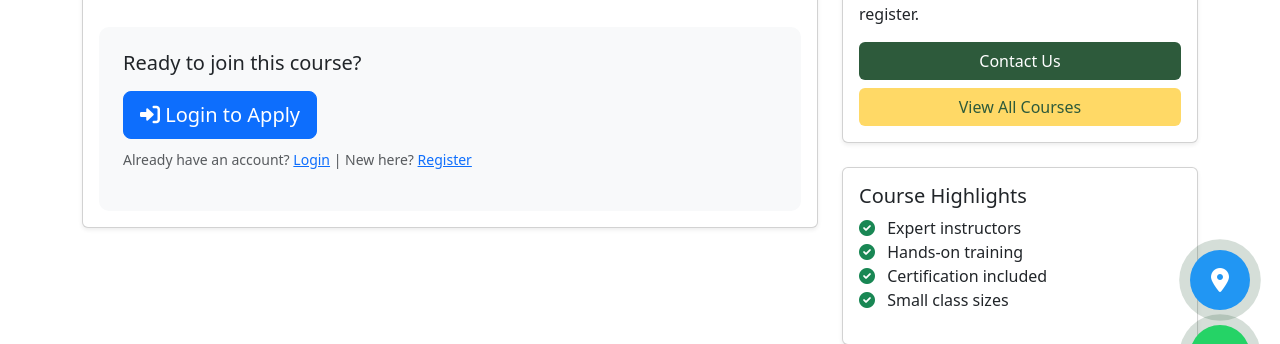
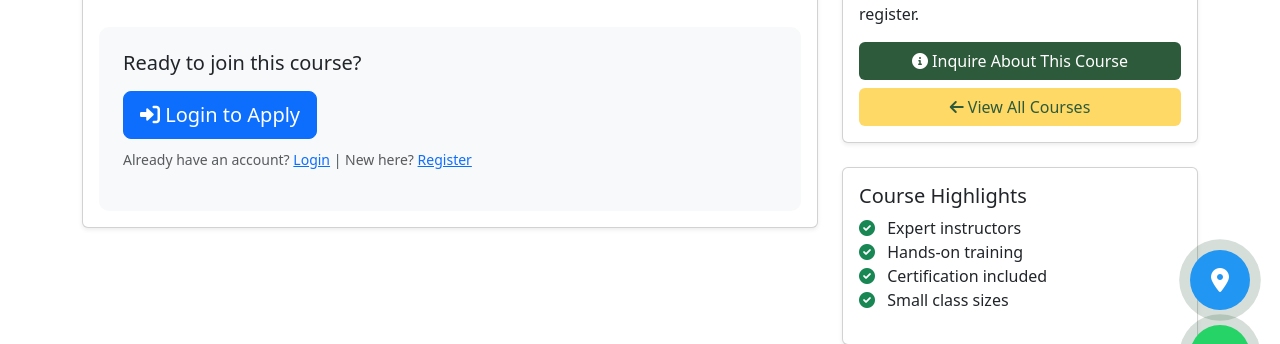
Before and after one commit to SlyJeremiah/grtts_website, a Django app: template main/templates/main/course_detail.html in a window 1280 px wide. Shown: the part 235-579 px from the top of the page. Run offline with Django 5.2, Linux system fonts and the light colour scheme; the template is opened without the code that fills it, so the values that code supplies are empty; parts of the project's set-up code (start-up, migrations or seed data) failed here and were passed over.

Commit message:
Update course_detail.html

```diff
--- a/main/templates/main/course_detail.html
+++ b/main/templates/main/course_detail.html
@@ -51,7 +51,7 @@
                     </div>
                     {% endif %}
 
-                    <!-- ===== NEW: Application Button Section ===== -->
+                    <!-- ===== Application Button Section ===== -->
                     <div class="mt-4 p-4" style="background-color: #f8f9fa; border-radius: 10px;">
                         <h5 class="mb-3">Ready to join this course?</h5>
                         {% if user.is_authenticated %}
@@ -90,12 +90,17 @@
                 <div class="card-body">
                     <h5 class="card-title">Interested in this course?</h5>
                     <p>Contact us for more information or to register.</p>
-                    <a href="{% url 'main:contact' %}" class="btn w-100 mb-2" style="background-color: #2d5a3b; color: white;">Contact Us</a>
-                    <a href="{% url 'main:courses' %}" class="btn w-100" style="background-color: #ffd966; color: #2d5a3b;">View All Courses</a>
+                    <!-- UPDATED: Added type=course parameter with course ID -->
+                    <a href="{% url 'main:contact' %}?type=course&course_id={{ course.id }}" class="btn w-100 mb-2" style="background-color: #2d5a3b; color: white;">
+                        <i class="fas fa-info-circle"></i> Inquire About This Course
+                    </a>
+                    <a href="{% url 'main:courses' %}" class="btn w-100" style="background-color: #ffd966; color: #2d5a3b;">
+                        <i class="fas fa-arrow-left"></i> View All Courses
+                    </a>
                 </div>
             </div>
 
-            <!-- Optional: Add a quick info card -->
+            <!-- Quick Info Card -->
             <div class="card shadow-sm mt-4">
                 <div class="card-body">
                     <h5 class="card-title">Course Highlights</h5>
```
